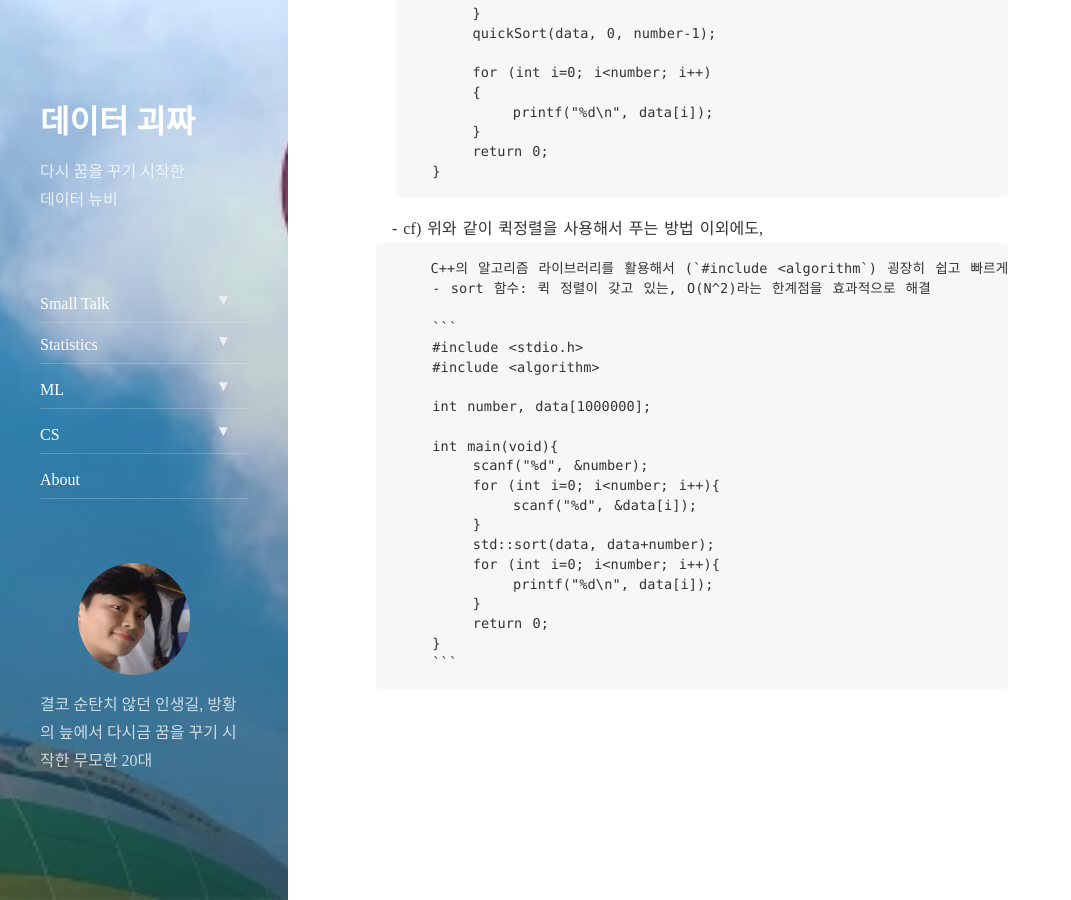
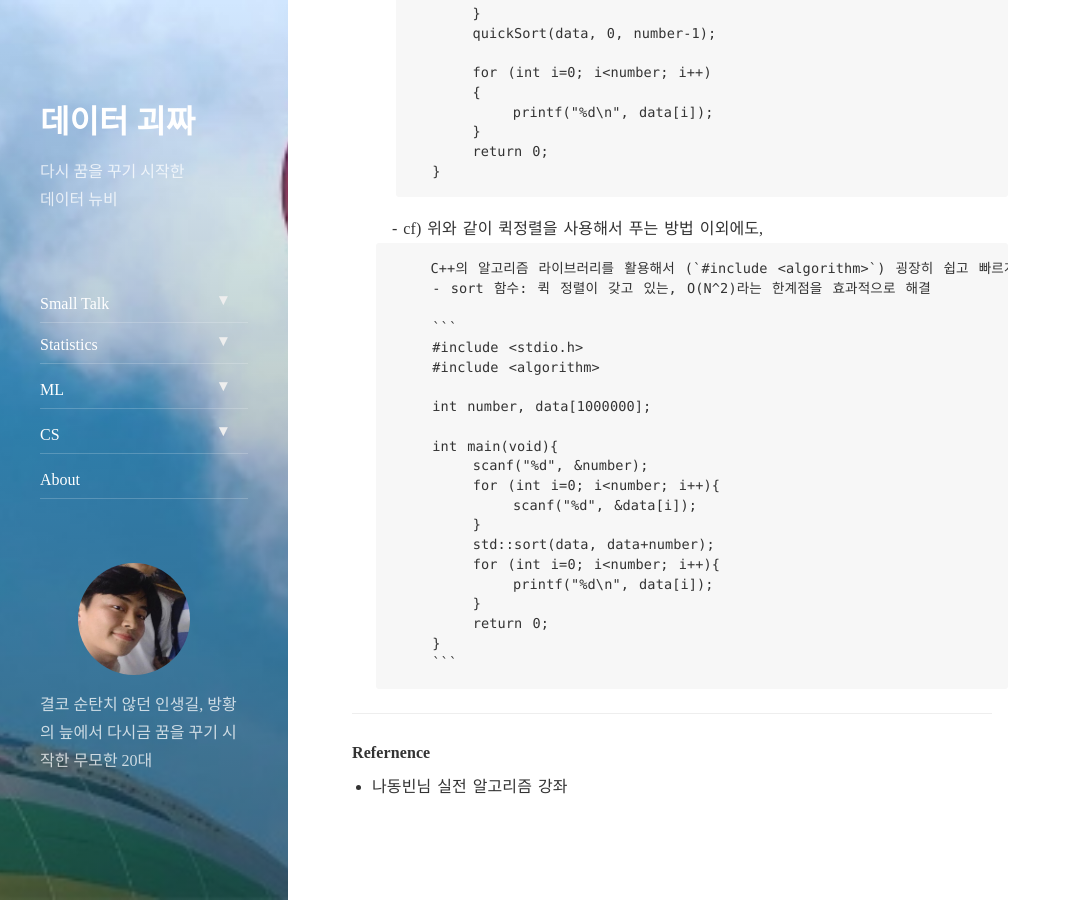
Before and after one commit to tryumanshow/data-weirdo.github.io, a Jekyll site: the page built from _posts/2020-02-26-cs-algorithm-al2.markdown, in a window 1280 px wide and 900 px high, scrolled down 6834 px. Shown: the whole window, without its empty margins (0-1071 px from the left). Built offline with Jekyll 4.4.1, drawn with Linux system fonts in a browser that asks for light colours; nearby versions of some CDN libraries; comment, search, counter and statistics services are not loaded.

Commit message:
Update 2020-02-26-cs-algorithm-al2.markdown

````diff
--- a/_posts/2020-02-26-cs-algorithm-al2.markdown
+++ b/_posts/2020-02-26-cs-algorithm-al2.markdown
@@ -332,3 +332,8 @@ int main(void){
 				return 0;
 			}
 			```
+
+
+---
+#### Refernence
+- 나동빈님 실전 알고리즘 강좌
````
Also changed, not shown: other parts of _posts/2020-02-26-cs-algorithm-al2.markdown (+1 -1 lines).
